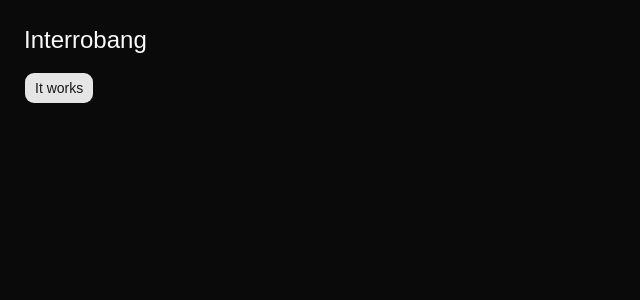
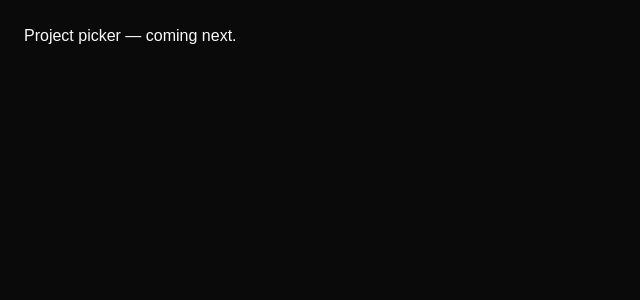
Before and after one commit to tywenk/interrobang, a React (Vite) app in the folder apps/web/: page / in a window 1280 px wide. Shown: the top 300 px of the page, without its empty margins (0-640 px from the left). Built offline with nearby package versions, Linux system fonts and the light colour scheme.

Commit message:
chore(web): TanStack Router with index and project routes

```diff
--- a/apps/web/src/app.tsx
+++ /dev/null
@@ -1,10 +0,0 @@
-import { Button } from '@/components/ui/button';
-
-export function App() {
-  return (
-    <div className="p-6 space-y-4">
-      <h1 className="text-2xl font-medium">Interrobang</h1>
-      <Button>It works</Button>
-    </div>
-  );
-}
--- a/apps/web/src/main.tsx
+++ b/apps/web/src/main.tsx
@@ -1,10 +1,11 @@
 import { StrictMode } from 'react';
 import { createRoot } from 'react-dom/client';
-import { App } from './app.js';
+import { RouterProvider } from '@tanstack/react-router';
+import { router } from './router';
 import './styles.css';
 
 createRoot(document.getElementById('root')!).render(
   <StrictMode>
-    <App />
+    <RouterProvider router={router} />
   </StrictMode>,
 );
--- /dev/null
+++ b/apps/web/src/pages/EditorPage.tsx
@@ -0,0 +1,6 @@
+import { projectRoute } from '@/routes/project';
+
+export function EditorPage() {
+  const { projectId } = projectRoute.useParams();
+  return <div className="p-6">Editor for project {projectId}</div>;
+}
--- /dev/null
+++ b/apps/web/src/pages/ProjectPickerPage.tsx
@@ -0,0 +1,3 @@
+export function ProjectPickerPage() {
+  return <div className="p-6">Project picker — coming next.</div>;
+}
--- /dev/null
+++ b/apps/web/src/router.tsx
@@ -0,0 +1,14 @@
+import { createRouter } from '@tanstack/react-router';
+import { indexRoute } from './routes/index';
+import { projectRoute } from './routes/project';
+import { rootRoute } from './routes/root';
+
+const routeTree = rootRoute.addChildren([indexRoute, projectRoute]);
+
+export const router = createRouter({ routeTree });
+
+declare module '@tanstack/react-router' {
+  interface Register {
+    router: typeof router;
+  }
+}
--- /dev/null
+++ b/apps/web/src/routes/index.tsx
@@ -0,0 +1,9 @@
+import { createRoute } from '@tanstack/react-router';
+import { ProjectPickerPage } from '@/pages/ProjectPickerPage';
+import { rootRoute } from './root';
+
+export const indexRoute = createRoute({
+  getParentRoute: () => rootRoute,
+  path: '/',
+  component: ProjectPickerPage,
+});
--- /dev/null
+++ b/apps/web/src/routes/project.tsx
@@ -0,0 +1,9 @@
+import { createRoute } from '@tanstack/react-router';
+import { EditorPage } from '@/pages/EditorPage';
+import { rootRoute } from './root';
+
+export const projectRoute = createRoute({
+  getParentRoute: () => rootRoute,
+  path: '/project/$projectId',
+  component: EditorPage,
+});
--- /dev/null
+++ b/apps/web/src/routes/root.tsx
@@ -0,0 +1,3 @@
+import { createRootRoute, Outlet } from '@tanstack/react-router';
+
+export const rootRoute = createRootRoute({ component: () => <Outlet /> });
```
